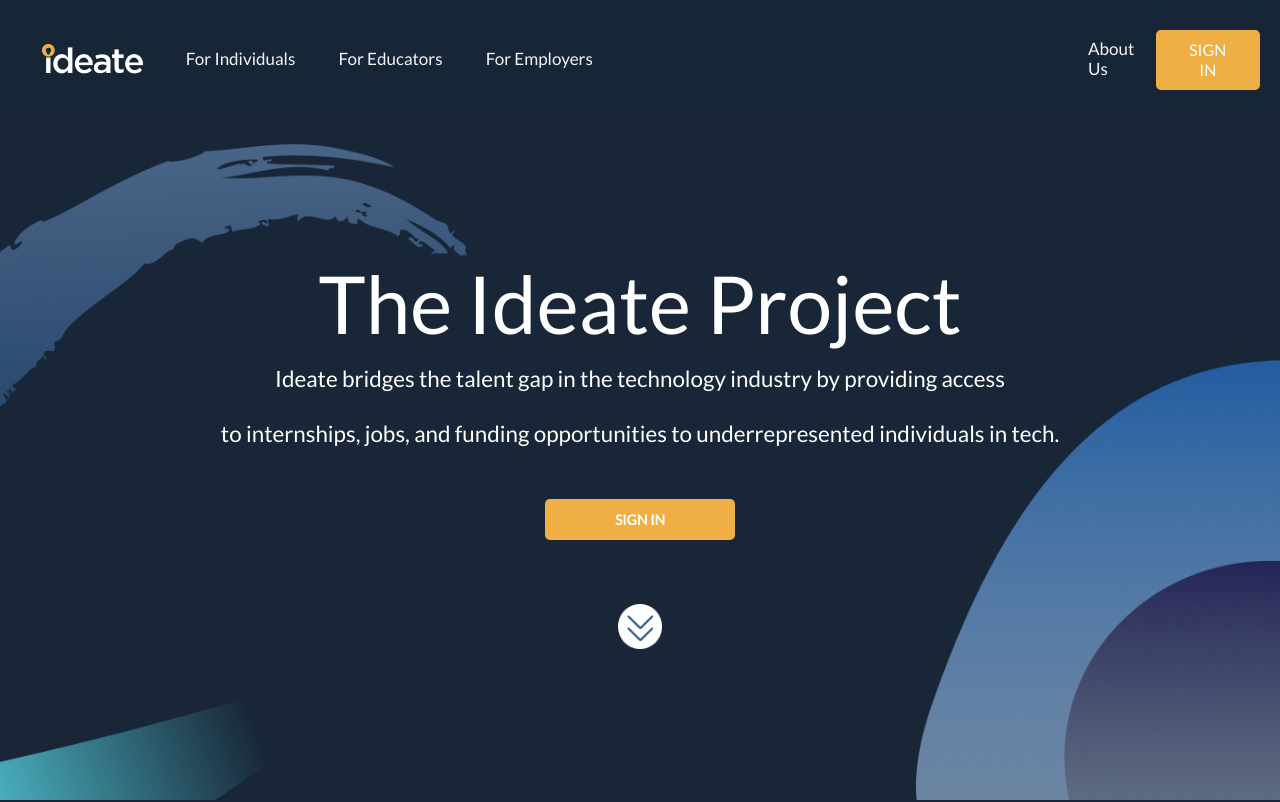
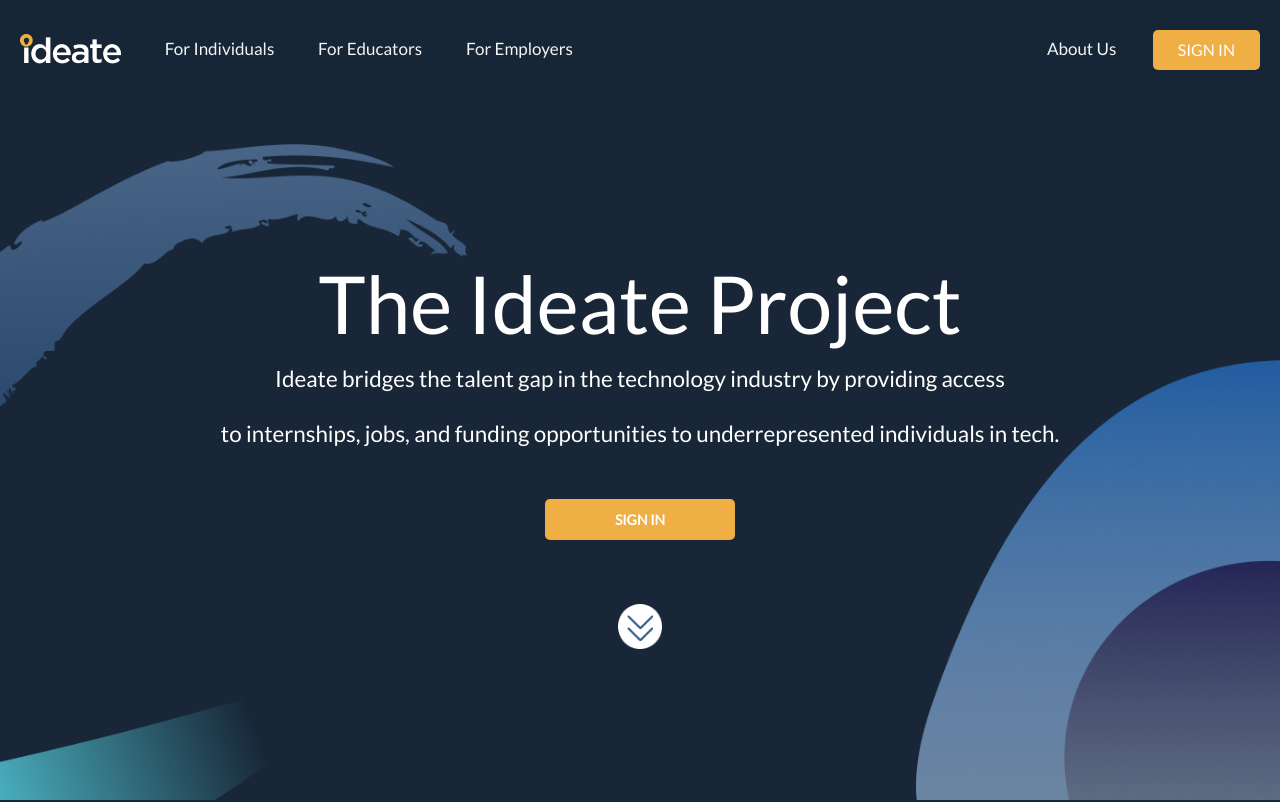
Before and after one commit to ideateproject/landing, a React (Create React App) app: page / in a window 1280 px wide. Shown: the top 802 px of the page. Built offline with nearby package versions, Linux system fonts and the light colour scheme.

Commit message:
Fix Header spacing responsiveness

```diff
--- a/src/components/Header.css
+++ b/src/components/Header.css
@@ -22,11 +22,6 @@
 
 .app__navbar li {
 	list-style: none;
-}
-
-.signin__btn a{
-	color: white;
-	text-decoration: none;
 }
 
 .app__navbarLeft a,
@@ -60,20 +55,32 @@
 
 .app__navbarLeft {
 	display: flex;
-	justify-content: space-around;
+	justify-content: flex-start;
 	align-items: center;
 	margin: 0;
-	width: 48%;
+	width: 70%;
 	padding-left: 20px;
+}
+
+.app__navbarLeft li {
+	padding-right: 5%;
+}
+
+.app__navbarLeft li:last-of-type {
+	padding: 0;
 }
 
 .app__navbarRight {
 	display: flex;
-	justify-content: space-around;
+	justify-content: flex-end;
 	align-items: center;
 	margin: 0;
-	width: 15%; /*30%*/
+	width: 30%;
 	padding-right: 20px;
+}
+
+.app__navbarRight li:last-of-type {
+	margin-left: 10%;
 }
 
 .signin__btn {
@@ -87,4 +94,13 @@
 .signin__btn a {
 	font-size: 14px;
 	font-weight: bold;
+	color: white;
+	text-decoration: none;
 }
+
+/* mobile optimization, hiding nav bar when screen size is small */
+@media (max-width: 767px) {
+	.app__navbar {
+		display: none;
+	}
+}
```
